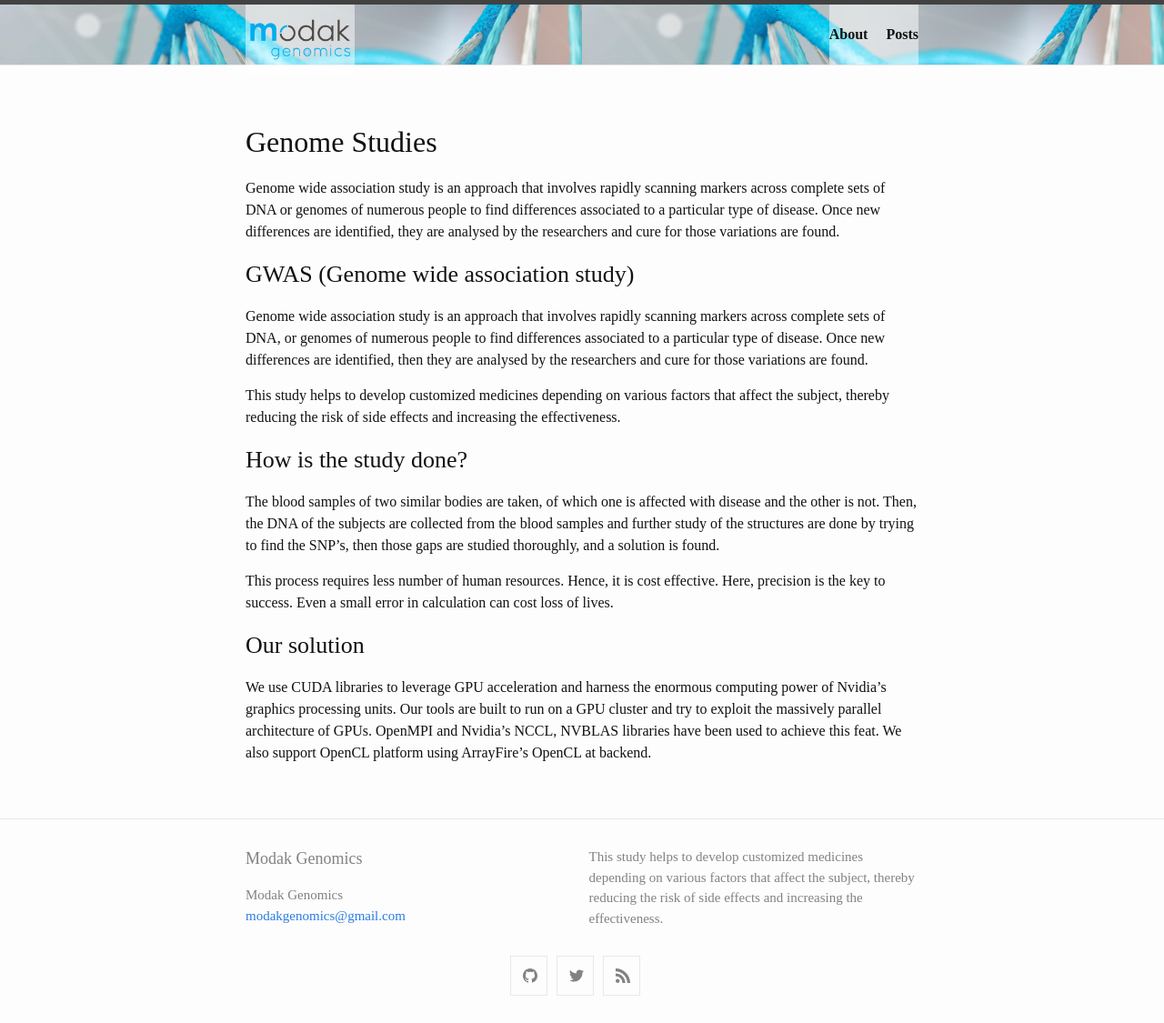
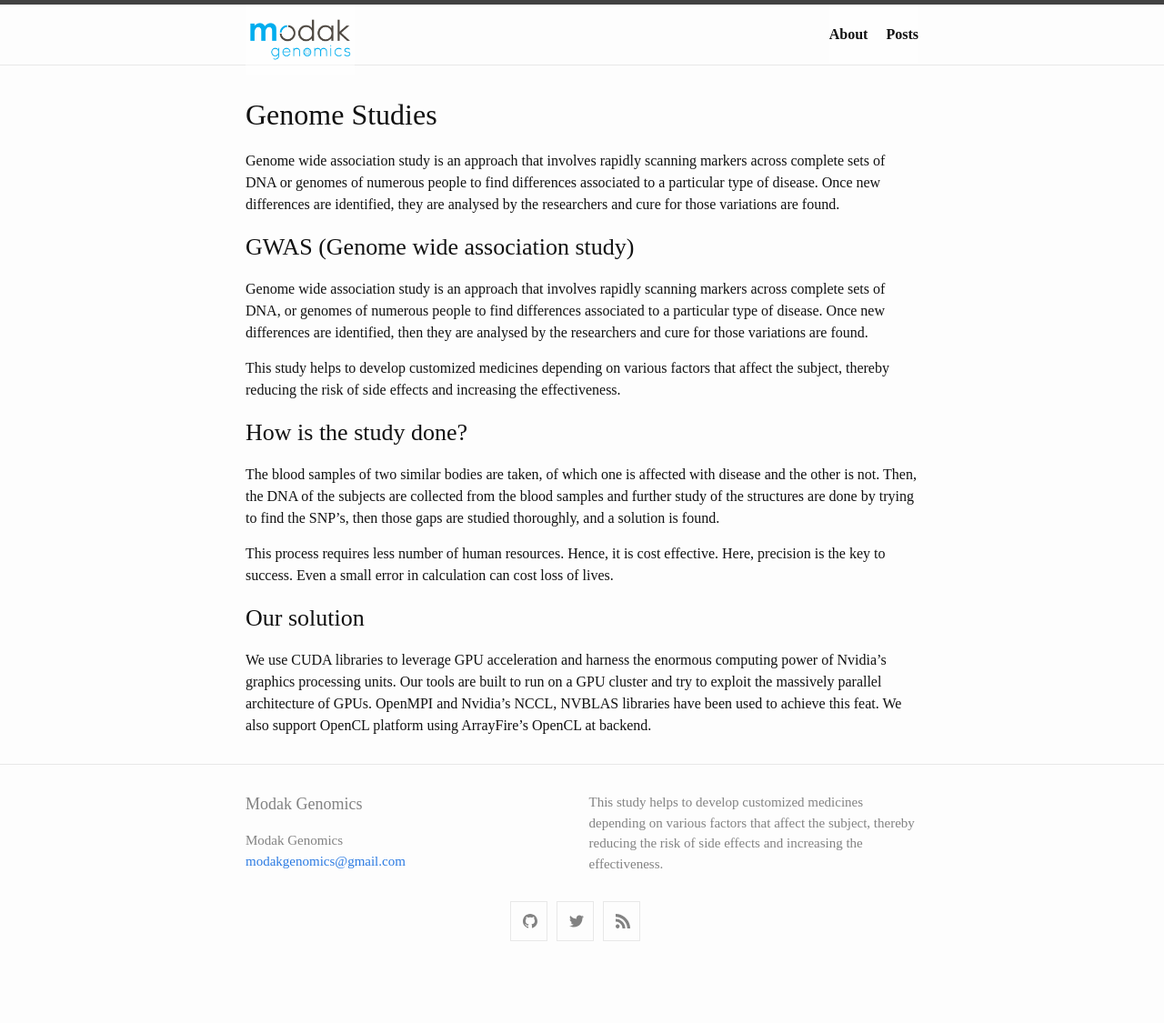
Before and after one commit to ModakGenomics/modakgenomics.github.io, a Jekyll site: the page built from index.md, in a window 1280 px wide. Shown: the whole page at 91% size. Built offline with Jekyll 4.4.1, drawn with Linux system fonts in a browser that asks for light colours; after the commit the page ends 1065 px from its top, so only the background shows below that.

Commit message:
css for text and banner

```diff
--- a/_sass/minima/_layout.scss
+++ b/_sass/minima/_layout.scss
@@ -10,8 +10,7 @@
   // Positioning context for the mobile navigation icon
   position: relative;
 
-  background-image: url('../../assets/genomebg.jpg');
-  background-size: 50% auto;
+
 }
 
 .site-title {
@@ -196,7 +195,7 @@
  * Page content
  */
 .page-content {
-  padding: $spacing-unit 0;
+  /* padding: $spacing-unit 0; */
   flex: 1 0 auto;
 }
 
@@ -313,3 +312,24 @@
   position: absolute;
   background: rgba(255, 255, 255, 0.5);
 }
+
+.banner_homepage {
+  height: $spacing-unit * 17.165;
+  background-image: url('../../assets/genomebg.jpg');
+  width:     calc(278.1% - 20px) !important;
+  margin-right: -100% !important;
+  margin-left: -100% !important;
+
+  .text-banner {
+        position: absolute;
+        z-index: 999;
+        margin: 0 auto;
+        right: 0;
+        top: 25%;
+        left: -40%;
+        background: rgba(255, 255, 255, 0.5);
+        width: 30%;
+        color: black;
+        padding: 10px 10px 10px 10px;
+  }
+}
```
